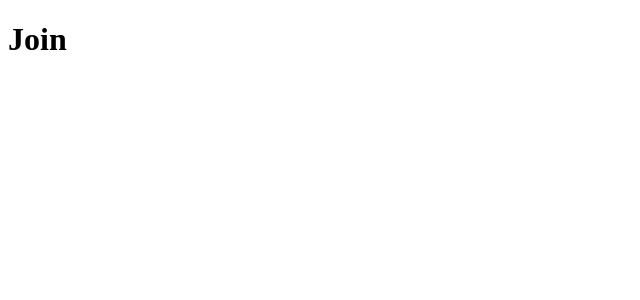
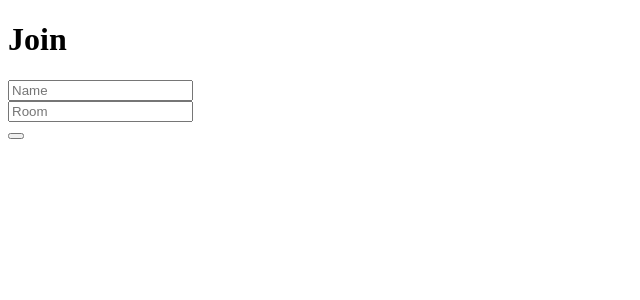
Before and after one commit to mplowey28/typescript-chatapp, a React (Create React App) app in the folder client/: page / in a window 1280 px wide. Shown: the top 300 px of the page, without its empty margins (0-640 px from the left). Built offline with nearby package versions, Linux system fonts and the light colour scheme.

Commit message:
set up Join component

```diff
--- a/client/src/components/Join.tsx
+++ b/client/src/components/Join.tsx
@@ -1,7 +1,39 @@
-import React from "react";
+import React, { useState } from "react";
+import { Link } from "react-router-dom";
 
 const Join = () => {
-	return <h1>Join</h1>;
+	const [name, setName] = useState("");
+	const [room, setRoom] = useState("");
+
+	return (
+		<div className='joinOuterContainer'>
+			<div className='joinInnerContainer'>
+				<h1 className='heading'>Join</h1>
+				<div>
+					<input
+						type='text'
+						className='joinInput'
+						placeholder='Name'
+						onChange={e => setName(e.target.value)}
+					/>
+				</div>
+				<div>
+					<input
+						type='text'
+						className='joinInput mt-20'
+						placeholder='Room'
+						onChange={e => setRoom(e.target.value)}
+					/>
+				</div>
+				<Link
+					to={`/chat?name=${name}&room=${room}`}
+					onClick={e => (!name || !room ? e.preventDefault() : null)}
+				>
+					<button className='button mt-20' type='submit'></button>
+				</Link>
+			</div>
+		</div>
+	);
 };
 
 export default Join;
```
Also changed, not shown: 1 other file (tests, documents, lock files or other folders).
